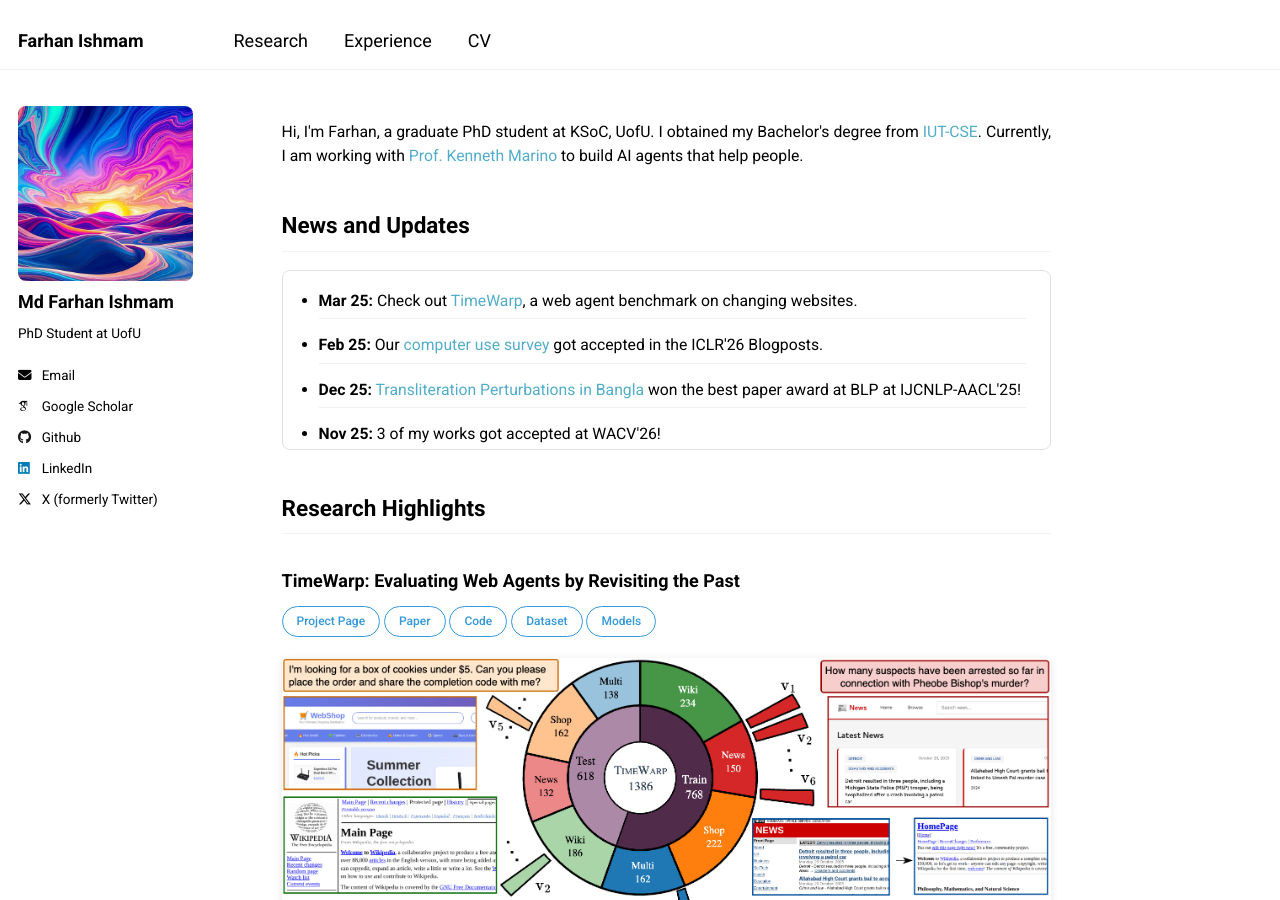
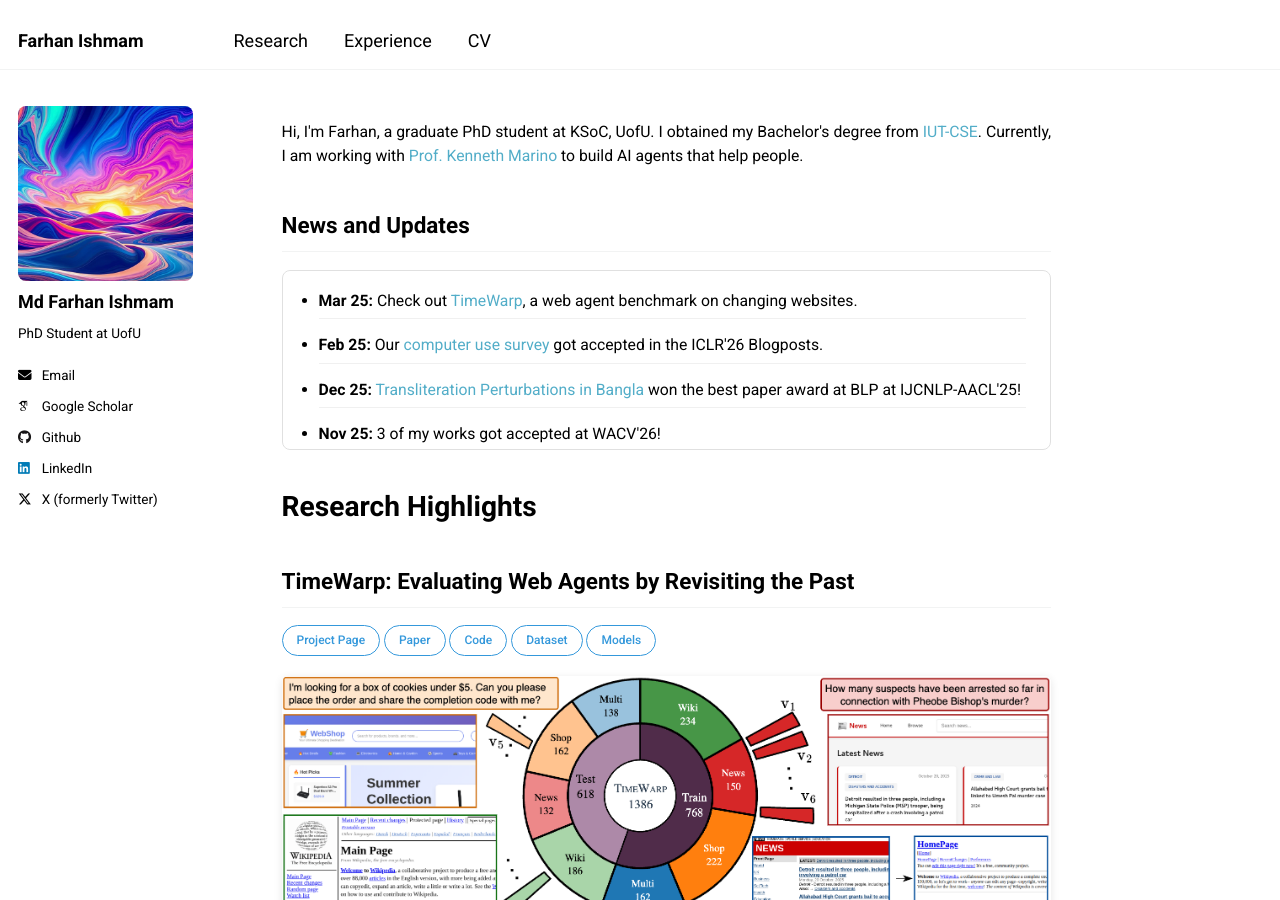
Before and after one commit to farhanishmam/farhanishmam.github.io, a Jekyll site: the page built from _pages/about.md, in a window 1280 px wide and 900 px high. Built offline with Jekyll 4.4.1, drawn with Linux system fonts in a browser that asks for light colours; some web fonts are replaced.

```diff
--- a/_pages/about.md
+++ b/_pages/about.md
@@ -120,8 +120,8 @@ Hi, I'm Farhan, a graduate PhD student at KSoC, UofU. I obtained my Bachelor's d
   <li class="news-item"><strong>May 24:</strong> Participated in the <a href="http://nlp.uned.es/exist2024/">EXIST-2024</a> shared task with my amazing team from <a href="https://www.pentabd.com/">Penta Global</a>.</li>
   <li class="news-item"><strong>Jan 24:</strong> Our <a href="https://www.sciencedirect.com/science/article/abs/pii/S1566253524000484">VQA Survey</a> got accepted at Information Fusion.</li>
 </ul>
-<h2>Research Highlights</h2>
-<h3>TimeWarp: Evaluating Web Agents by Revisiting the Past</h3>
+<h1>Research Highlights</h1>
+<h2>TimeWarp: Evaluating Web Agents by Revisiting the Past</h2>
 <p>
   <a class="transparent-button" href="https://timewarp-web.github.io/" target="_blank" rel="noopener">Project Page</a>
   <a class="transparent-button" href="https://arxiv.org/abs/2603.04949" target="_blank" rel="noopener">Paper</a>
@@ -136,7 +136,7 @@ Hi, I'm Farhan, a graduate PhD student at KSoC, UofU. I obtained my Bachelor's d
 
 <strong>tldr.</strong> A web agent benchmark that uses archived snapshots of real websites from the past to create reproducible and realistic evaluation tasks.
 
-<h3>FrugalPrompt: Reducing Contextual Overhead in Large Language Models via Token Attribution</h3>
+<h2>FrugalPrompt: Reducing Contextual Overhead in Large Language Models via Token Attribution</h2>
 <p>
   <a class="transparent-button" href="https://frugalprompt.github.io/" target="_blank" rel="noopener">Project Page</a>
   <a class="transparent-button" href="https://arxiv.org/abs/2510.16439" target="_blank" rel="noopener">Paper</a>
@@ -149,7 +149,7 @@ Hi, I'm Farhan, a graduate PhD student at KSoC, UofU. I obtained my Bachelor's d
 
 <strong>tldr.</strong> A token attribution-based prompt compression method that reduces contextual overhead in LLMs without significant performance degradation.
 
-<h3>R-MMA: Enhancing Vision-Language Models with Recurrent Adapters for Few-Shot and Cross-Domain Generalization</h3>
+<h2>R-MMA: Enhancing Vision-Language Models with Recurrent Adapters for Few-Shot and Cross-Domain Generalization</h2>
 <p>
   <a class="transparent-button" href="https://openaccess.thecvf.com/content/WACV2026/papers/Fahim_R-MMA_Enhancing_Vision-Language_Models_with_Recurrent_Adapters_for_Few-Shot_and_WACV_2026_paper.pdf" target="_blank" rel="noopener">Paper</a>
   <a class="transparent-button" href="https://openaccess.thecvf.com/content/WACV2026/supplemental/Fahim_R-MMA_Enhancing_Vision-Language_WACV_2026_supplemental.pdf" target="_blank" rel="noopener">Supp</a>
```
